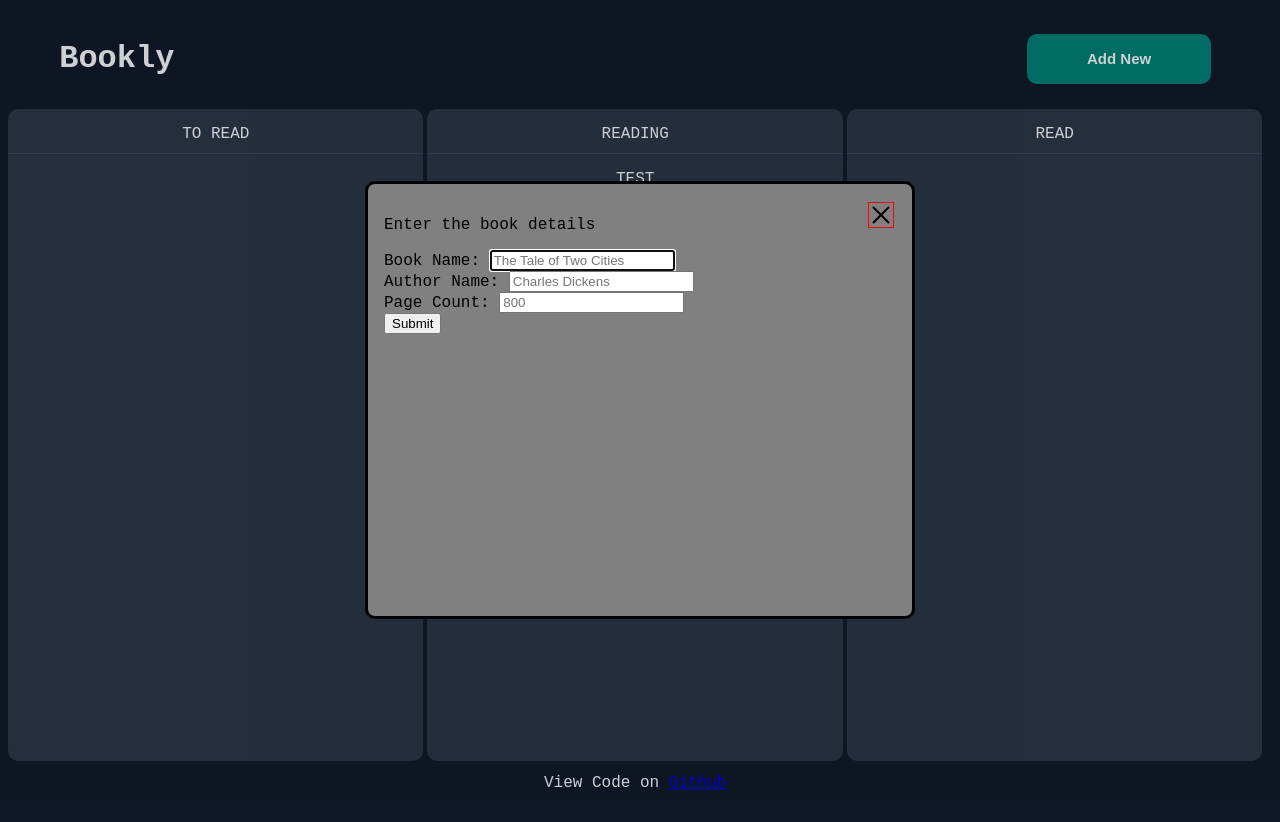
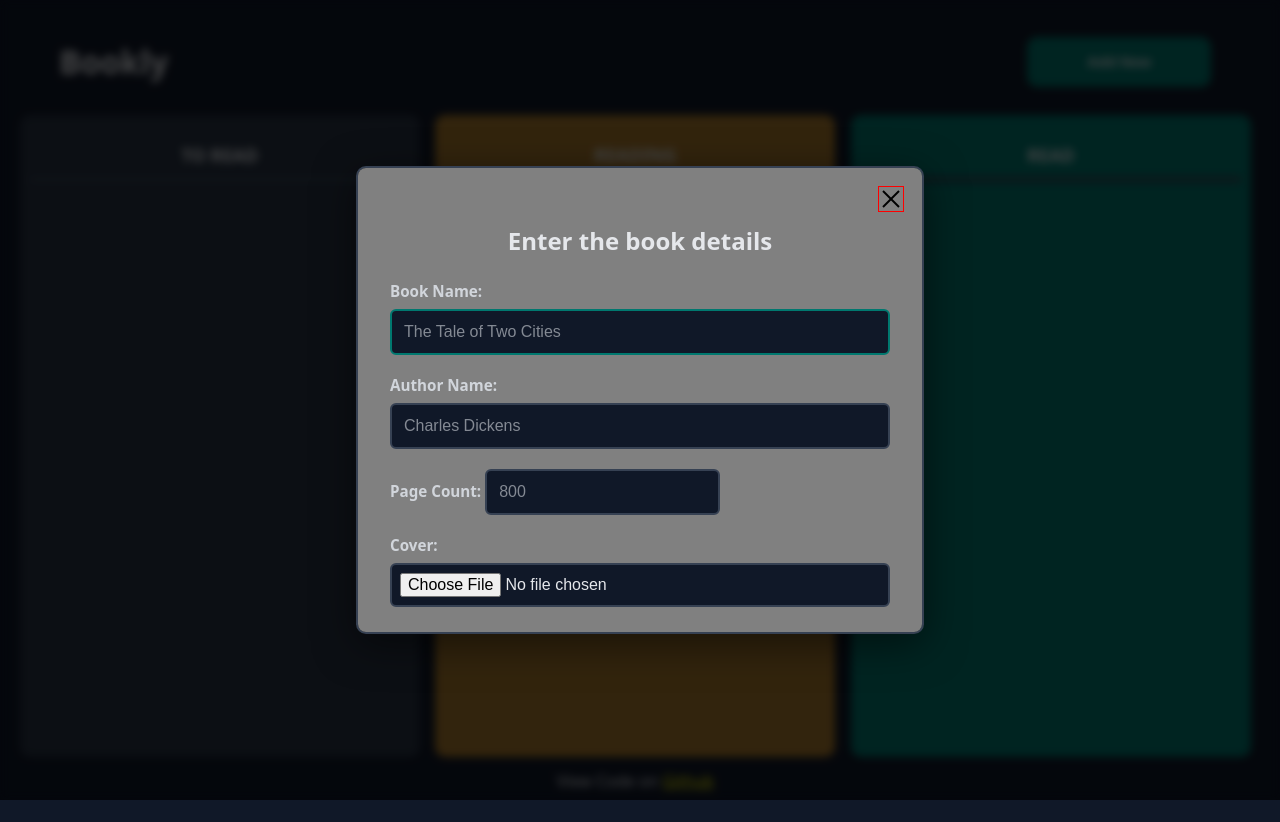
Before and after one commit to smailoujaoura/odin_library, a plain HTML site: page index.html in a window 1280 px wide. Both pictures are taken after a click on the button "Add New". Before the commit the page ends 800 px from the top, so only its background shows below. Drawn offline with Linux system fonts and the light colour scheme.

Commit message:
style the lists and book panes and form

```diff
--- /dev/null
+++ b/book.js
@@ -0,0 +1,41 @@
+export const bookView = `
+<svg class="close-dialog" style="position: absolute; top: 0.5em; right: 0.5em; border: 1px solid red; margin-top: 10px; margin-right: 10px; cursor: pointer;" xmlns="http://www.w3.org/2000/svg" width="24" height="24" viewBox="0 0 24 24">
+	<line x1="4" y1="4" x2="20" y2="20" stroke="black" stroke-width="2"/>
+	<line x1="20" y1="4" x2="4" y2="20" stroke="black" stroke-width="2"/>
+</svg>
+<p class="font-weight: bold"> Enter the book details </p>
+<form>
+	<div>
+		<label for="book">Book Name: </label>
+		<input id="book" type="text" placeholder="The Tale of Two Cities" required>
+	</div>
+	<div>
+		<label for="author">Author Name: </label>
+		<input type="text" id="author" placeholder="Charles Dickens" required>
+	</div>
+	<div>
+		<label for="pages">Page Count: </lable>
+		<input id="pages" type="number" placeholder="800" val required>
+	</div>
+	<div>
+		<label for="imgInput">Cover:</label>
+		<input type="file" id="imgInput" accept="image/*">
+		<img id="preview"/>
+	</div>
+	<button type="submit" class="submit-book">Submit</button>
+</form>
+`;
+
+export function createBookPane(title, author, cover, pages, uuid) {
+	const url = cover ? URL.createObjectURL(cover) : "";
+	return `
+	<div id="${uuid}" class="bookpane" draggable="true">
+		<div class="bookpane__cover">
+			${cover ? `<img src="${url}" alt="Cover Image"/>` : ""}
+		</div>
+		<div class="bookpane__title">Title: ${title}</div>
+		<div class="bookpane__author">Author: ${author}</div>
+		<div class="bookpane__pages">Pages: ${pages}</div>
+	</div>
+	`;
+}
--- a/index.html
+++ b/index.html
@@ -5,7 +5,7 @@
 		<meta name="viewport" content="width=device-width, initial-scale=1.0">
 		<title>Library</title>
 		<link rel="stylesheet" href="style.css">
-		<script src="szcript.js"></script>
+		<script type="module" src="szcript.js"></script>
 	</head>
 	<body>
 		<header>
@@ -14,15 +14,23 @@
 		</header>
 		<main>
 			<div class="reading-status">
-				<div class="to-read-list">
+				<div class="list willread">
 					<p>TO READ</p>
+					<div class="to-read-list" ondragover="allowDrop(event)" ondrop="drop(event)">
+
+					</div>
 				</div>
-				<div class="reading-list">
+				<div class="list readingnow">
 					<p>READING</p>
-					<div class="book">TEST</div>
+					<div class="reading-list" ondragover="allowDrop(event)" ondrop="drop(event)">
+
+					</div>
 				</div>
-				<div class="read-list">
+				<div class="list haveread">
 					<p>READ</p>
+					<div class="read-list" ondragover="allowDrop(event)" ondrop="drop(event)">
+
+					</div>
 				</div>
 			</div>
 		</main>
--- a/style.css
+++ b/style.css
@@ -19,7 +19,8 @@ html {
 }
 
 body {
-	font-family: 'Courier New', Courier, monospace;
+	/* font-family: 'Courier New', Courier, monospace; */
+	font-family: system-ui, -apple-system, BlinkMacSystemFont, 'Segoe UI', Roboto, Oxygen, Ubuntu, Cantarell, 'Open Sans', 'Helvetica Neue', sans-serif;
 	background: var(--one-bac-color);
 	color: var(--one-tex-color);
 
@@ -34,7 +35,6 @@ body {
 		display: flex;
 		justify-content: space-between;
 		align-items: center;
-		/* border-bottom: 1px solid var(--two-bac-color); */
 		& button {
 			height: 50px;
 			cursor: pointer;
@@ -55,7 +55,6 @@ body {
 			font-weight: 900;
 			font-size: 32px;
 			margin-left: 4vw;
-			/* align-self: ; */
 		}
 	}
 }
@@ -66,41 +65,215 @@ main {
 
 footer {
 	flex: 0 0 auto;
-	/* border-top: 1px solid var(--two-bac-color); */
-	/* padding-top: 20px; */
 	display: flex;
 	align-items: center;
 	justify-content: center;
-	/* & div:link {
-		color: var(--two-tex-color);
-	} */
+
+	& a {
+		color: yellow;
+	}
 }
 
 .reading-status {
 	height: 98%;
+	width: 100%;
 	& p {
-		/* font-weight: ; */
 		padding-bottom: 10px;
-		border-bottom: 1px solid var(--thr-bac-color);
+		border-bottom: 5px solid var(--thr-bac-color);
+		font-size: 18px;
+		font-weight: 700;
 	}
 	text-align: center;
 	display: flex;
 	justify-content: space-evenly;
-	/* margin-top: 10px; */
 	flex-wrap: wrap;
 	gap: 4px;
 	& div {
 		border-radius: 10px;
-		flex: 1 1 auto;
+		/* flex: 1 1 auto;
 		flex-basis: 300px;
 		flex-basis: min(30vw, 300px);
 		min-width: 300px;
-		background-color: var(--two-bac-color);
-		width: 100%;
-		/* border-right: 1px solid var(--thr-bac-color); */
+		width: 100%; */
 	}
 }
 
-/* .book {
+.list {
+	width: 30%;
+	max-width: 600px;
+	min-width: 380px;
+	/* min-height: 400px; */
+	/* box-sizing: border-box; */
+	padding: 10px;
+}
 
-} */
+.read-list,
+.reading-list,
+.to-read-list {
+	/* min-height: 400px; */
+	height: 100%;
+	padding: 10px;
+	box-sizing: border-box;
+	display: flex;
+	flex-direction: column;
+	gap: 10px;
+
+}
+
+.willread {
+	background-color: #283343;
+}
+
+.readingnow {
+	background-color: #A9792C;
+}
+
+.haveread {
+	background-color: #00786F;
+}
+
+.bookpane {
+	box-sizing: border-box;
+	width: 100%;
+	min-height: 180px;
+    background-color: #F5F5F5;
+    color: #101828;
+	cursor: move;
+	padding: 10px;
+}
+
+.to-read-list::-webkit-scrollbar {
+	display: none;
+}
+
+.bookpane img {
+	width: 180px;
+	height: auto;
+	max-height: 300px;
+	object-fit: cover;
+}
+
+/* AI STYLING FORM */
+/* Modal Dialog Styling */
+.modal-dialog {
+	background: var(--two-bac-color);
+	color: var(--one-tex-color);
+	border: 2px solid var(--thr-bac-color);
+	border-radius: 10px;
+	padding: 2rem;
+	width: 40vw;
+	max-width: 500px;
+	box-shadow: 0 10px 40px rgba(0, 0, 0, 0.5);
+}
+
+/* Backdrop when dialog is open */
+.modal-dialog::backdrop {
+	background: rgba(0, 0, 0, 0.7);
+	backdrop-filter: blur(4px);
+}
+
+/* Close button SVG */
+.close-dialog {
+	position: absolute;
+	top: 1rem;
+	right: 1rem;
+	cursor: pointer;
+	transition: transform 0.2s;
+}
+
+.close-dialog:hover {
+	transform: scale(1.1);
+}
+
+/* Form title */
+.modal-dialog p {
+	font-size: 1.5rem;
+	font-weight: 700;
+	margin-bottom: 1.5rem;
+	text-align: center;
+}
+
+/* Form container */
+.modal-dialog form {
+	display: flex;
+	flex-direction: column;
+	gap: 1.25rem;
+}
+
+/* Each form field wrapper */
+.modal-dialog form > div {
+	display: flex;
+	flex-direction: column;
+	gap: 0.5rem;
+}
+
+/* Labels */
+.modal-dialog label {
+	font-weight: 600;
+	font-size: 0.95rem;
+	color: var(--two-tex-color);
+}
+
+/* Input fields */
+.modal-dialog input[type="text"],
+.modal-dialog input[type="number"],
+.modal-dialog input[type="file"] {
+	padding: 0.75rem;
+	border-radius: 6px;
+	border: 2px solid var(--thr-bac-color);
+	background: var(--one-bac-color);
+	color: var(--one-tex-color);
+	font-size: 1rem;
+	transition: border-color 0.2s;
+}
+
+/* Input focus state */
+.modal-dialog input[type="text"]:focus,
+.modal-dialog input[type="number"]:focus {
+	outline: none;
+	border-color: var(--for-bac-color);
+}
+
+/* Placeholder text */
+.modal-dialog input::placeholder {
+	color: var(--two-tex-color);
+	opacity: 0.6;
+}
+
+/* File input specific styling */
+.modal-dialog input[type="file"] {
+	padding: 0.5rem;
+	cursor: pointer;
+}
+
+/* Submit button */
+.submit-book {
+	margin-top: 1rem;
+	padding: 0.875rem 2rem;
+	background: var(--for-bac-color);
+	color: var(--one-tex-color);
+	border: none;
+	border-radius: 8px;
+	font-size: 1rem;
+	font-weight: 700;
+	cursor: pointer;
+	transition: background-color 0.2s;
+}
+
+.submit-book:hover {
+	background-color: #075f59;
+}
+
+/* Preview image (if you want to show it) */
+#preview {
+	max-width: 100%;
+	max-height: 200px;
+	object-fit: contain;
+	margin-top: 0.5rem;
+	border-radius: 4px;
+	display: none; /* Hidden until image is selected */
+}
+
+#preview[src] {
+	display: block;
+}
--- a/szcript.js
+++ b/szcript.js
@@ -1,10 +1,10 @@
-
+import { bookView, createBookPane } from "./book.js";
 
 const myLibrary = [];
 
 document.addEventListener('DOMContentLoaded', e => {
-	let button = document.querySelector(".add-button");
-	button.addEventListener('click', addButton);
+	document.querySelector(".add-button")
+		.addEventListener('click', addButton);
 });
 
 function Book(uuid, name="None", author="None", status="None", pages=0) {
@@ -18,18 +18,39 @@ function Book(uuid, name="None", author="None", status="None", pages=0) {
 	this.uuid = uuid;
 }
 
-function addBookToLIbrary(name, author, status, pages) {
+let draggedItem = null;
+function drag(event) {
+	draggedItem = event.target.closest(".bookpane");
+}
+window.drag = drag;
+
+function allowDrop(event) {
+	event.preventDefault();
+}
+window.allowDrop = allowDrop;
+
+function drop(event) {
+	event.preventDefault();
+	const list = event.currentTarget;
+
+	if (draggedItem) {
+		list.appendChild(draggedItem);
+		draggedItem = null;
+	}
+}
+window.drop = drop;
+
+function addBookToLibrary(name, author, status, pages, cover) {
 	let uuid = crypto.randomUUID();
 	let book = new Book(uuid, name, author, status, pages);
 	myLibrary.push(book);
-	let bookElement = document.createElement("div");
-	bookElement.setAttribute('id', uuid);
-	let inner = `<p> Title: ${name}</p>
-				 <p> Author: ${author}</p>
-				 <p> Pages: ${pages}</p>
-				 <p> Status: ${status}</p>
-	`;
-	bookElement.innerHTML = inner;
+
+	const tempDiv = document.createElement("div");
+	tempDiv.innerHTML = createBookPane(name, author, cover, pages, uuid);
+
+	const bookElement = tempDiv.firstElementChild;
+	bookElement.addEventListener("dragstart", drag);
+
 	document.querySelector(".to-read-list").appendChild(bookElement);
 }
 
@@ -38,28 +59,7 @@ function addButton(e) {
 	let dialog = document.createElement("dialog", {id: "modal-dialog"});
 	dialog.classList = "modal-dialog"
 	dialog.setAttribute("style", "width: 40vw; height: 50vh; border-radius: 10px; background: gray")
-	dialog.innerHTML = `
-		<svg class="close-dialog" style="position: absolute; top: 0.5em; right: 0.5em; border: 1px solid red; margin-top: 10px; margin-right: 10px; cursor: pointer;" xmlns="http://www.w3.org/2000/svg" width="24" height="24" viewBox="0 0 24 24">
-     		<line x1="4" y1="4" x2="20" y2="20" stroke="black" stroke-width="2"/>
-      		<line x1="20" y1="4" x2="4" y2="20" stroke="black" stroke-width="2"/>
-    	</svg>
-		<p class="font-weight: bold"> Enter the book details </p>
-		<form>
-			<div>
-				<label for="book">Book Name: </label>
-				<input id="book" type="text" placeholder="The Tale of Two Cities" required>
-			</div>
-			<div>
-				<label for="author">Author Name: </label>
-				<input type="text" id="author" placeholder="Charles Dickens" required>
-			</div>
-			<div>
-				<label for="pages">Page Count: </lable>
-				<input id="pages" type="number" placeholder="800" val required>
-			</div>
-			<button type="submit" class="submit-book">Submit</button>
-		</form>
-	`;
+	dialog.innerHTML = bookView;
 	body.appendChild(dialog);
 	dialog.showModal();
 	dialog.querySelector(".close-dialog").addEventListener("click", (e) => {
@@ -70,12 +70,8 @@ function addButton(e) {
 		const bookName = dialog.querySelector("#book").value;
 		const authorName = dialog.querySelector("#author").value;
 		const pageCount = dialog.querySelector("#pages").value;
-		addBookToLIbrary(bookName, authorName, "unread", pageCount);
+		const coverImage = dialog.querySelector("#imgInput").files[0];
+		addBookToLibrary(bookName, authorName, "unread", pageCount, coverImage);
 		dialog.close();
 	});
 }
-
-function closeDialog() {
-	let dialog = document.querySelector(".modal-dialog");
-	dialog.close();
-}
```
